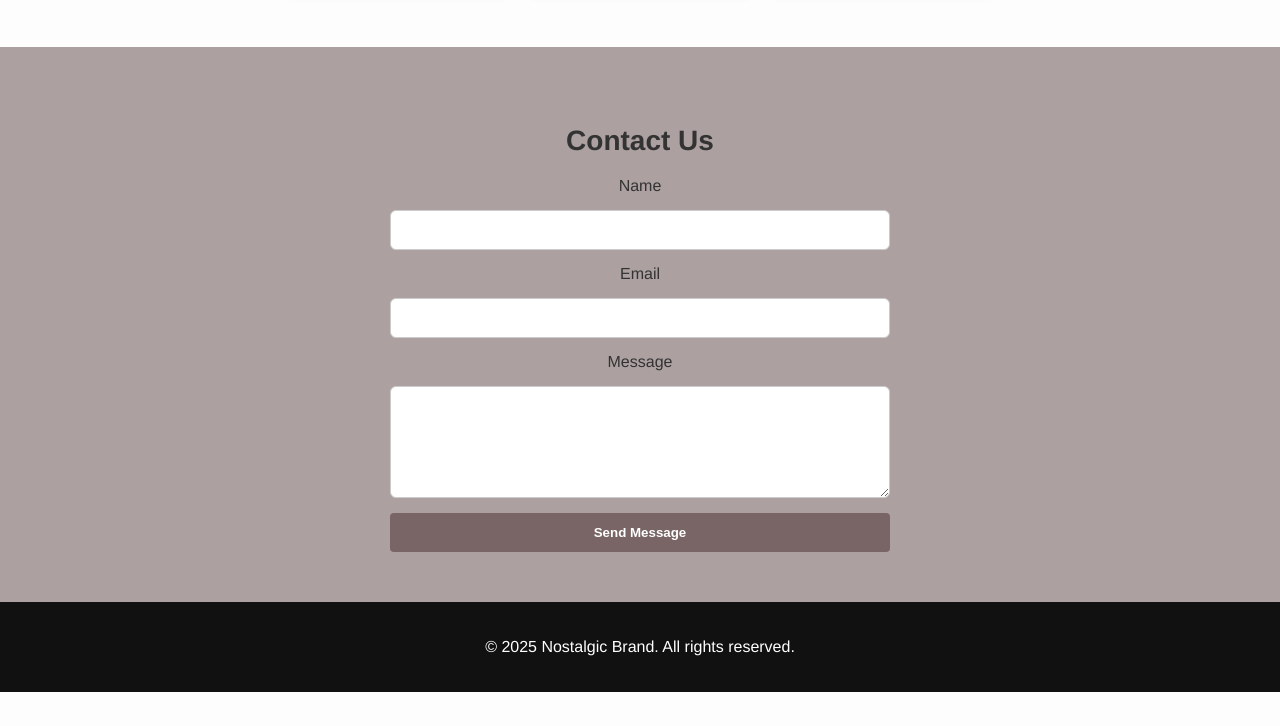
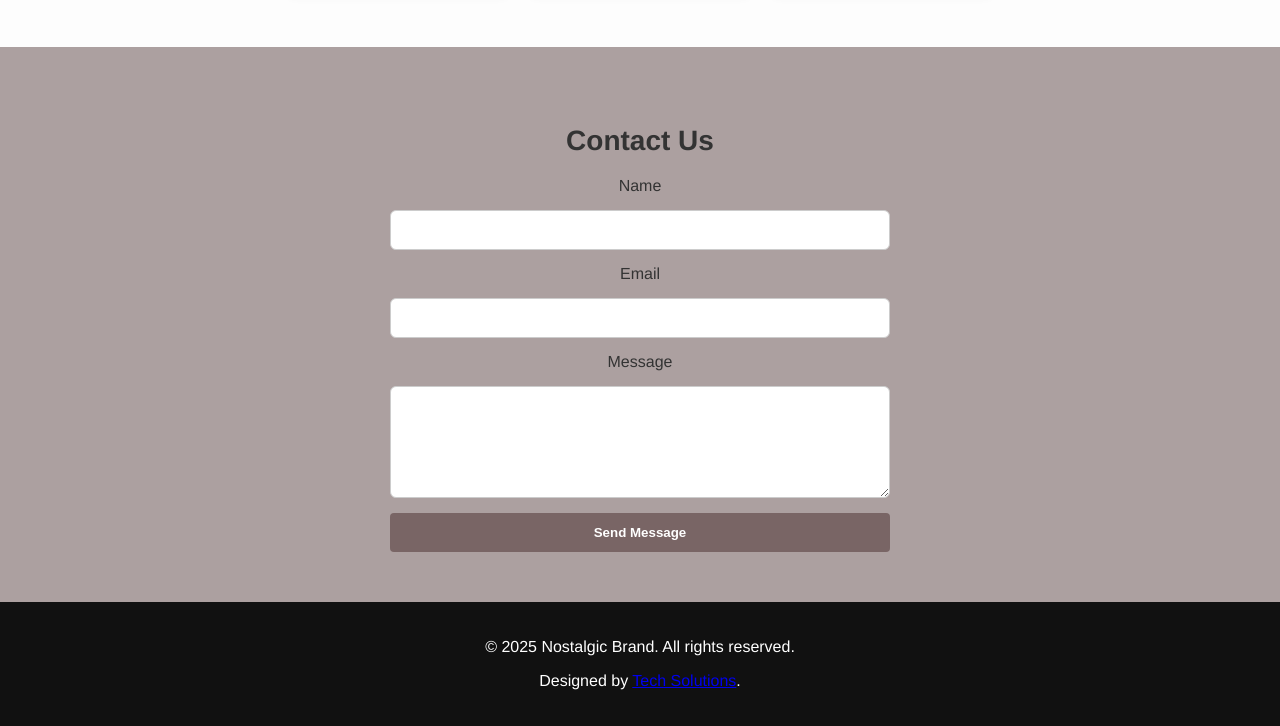
Before and after one commit to martinmwas254/Nostalgic-Brand-, a plain HTML site: page index.html in a window 1280 px wide. Shown: the part 1005-1731 px from the top of the page. Before the commit the page ends 1697 px from the top, so only its background shows below. Drawn offline with Linux system fonts and the light colour scheme.

Commit message:
updated the footer

```diff
--- a/index.html
+++ b/index.html
@@ -254,6 +254,9 @@
 
   <footer>
     <p>&copy; 2025 Nostalgic Brand. All rights reserved.</p>
+    <p class="text-center bg-white">
+      Designed by <a href="https://tech-solutions-snowy.vercel.app/" class="text-blue-600" target="_blank">Tech Solutions</a>.
+    </p>
   </footer>
 
   <script>
```
